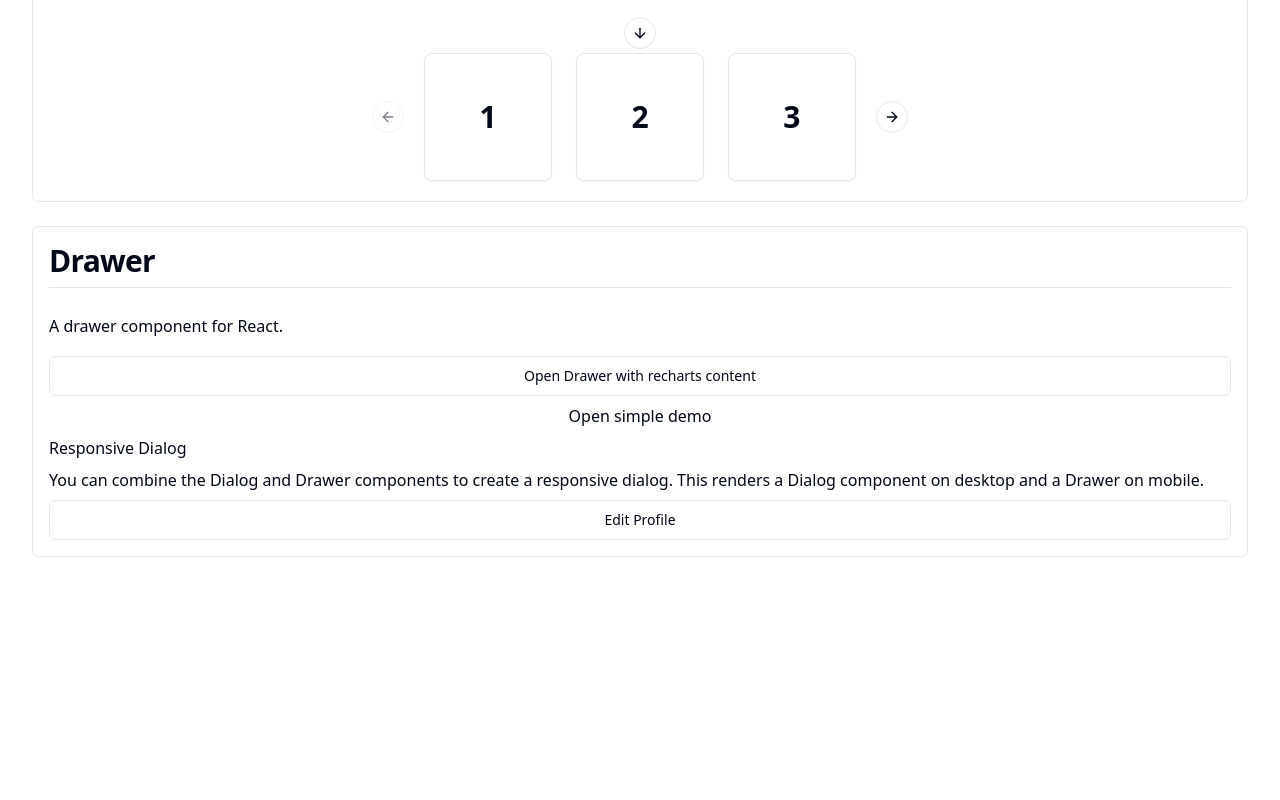
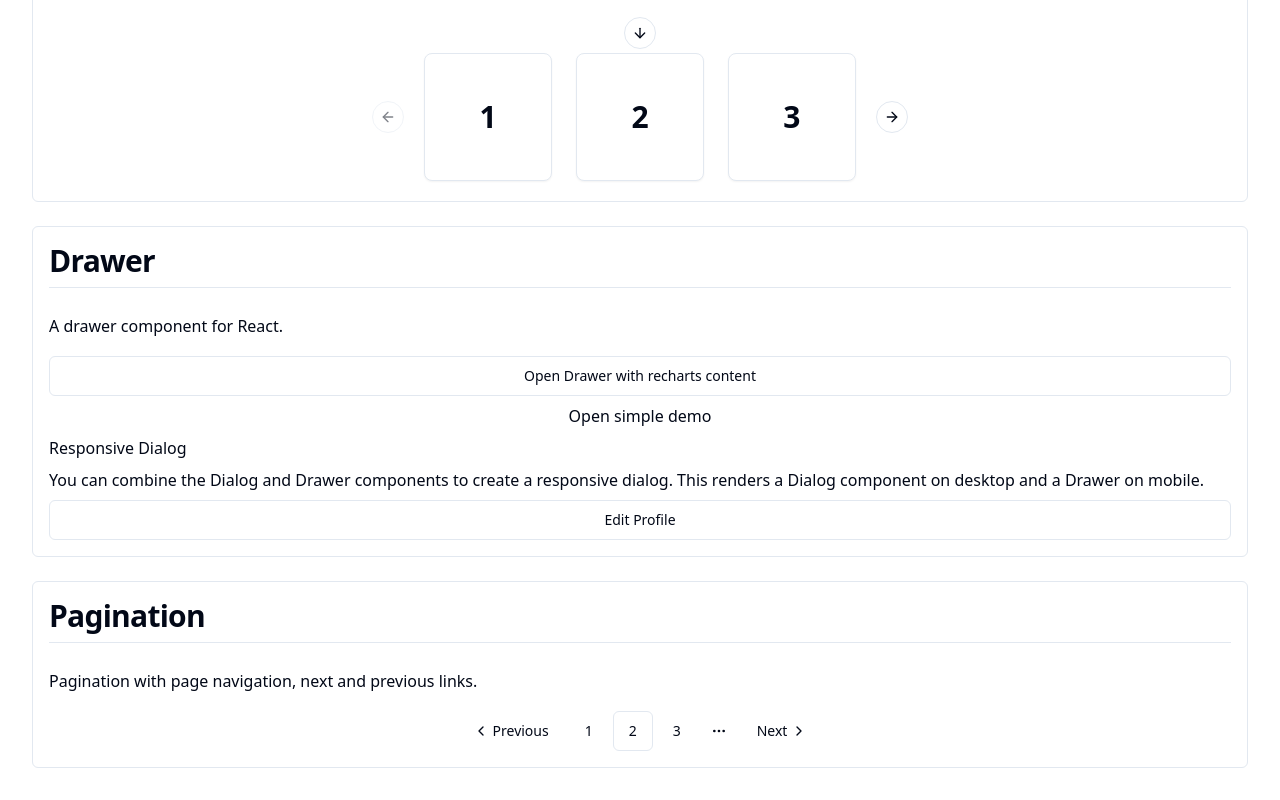
Before and after one commit to clifflee365/shadcn-ui-demo, a Next.js app: page /new in a window 1280 px wide. Shown: the part 1065-1865 px from the top of the page. Before the commit the page ends 1654 px from the top, so only its background shows below. Built offline with nearby package versions, Linux system fonts and the light colour scheme.

Commit message:
feat: pagination

```diff
--- a/app/new/page.tsx
+++ b/app/new/page.tsx
@@ -10,6 +10,7 @@
 } from "@/components/CarouselDemo"
 import { DrawerDemo, DrawerDemoWithChart } from "@/components/DrawerDemo"
 import { DrawerDialogDemo } from "@/components/DrawerDialogDemo"
+import { PaginationDemo } from "@/components/PaginationDemo"
 
 const NewComponents = () => {
   return (
@@ -27,7 +28,11 @@
         </div>
         <CarouselAPIDemo />
       </Box>
-      <Box title="Drawer" desc="A drawer component for React." contentClassName="flex flex-col gap-2">
+      <Box
+        title="Drawer"
+        desc="A drawer component for React."
+        contentClassName="flex flex-col gap-2"
+      >
         <DrawerDemoWithChart />
         <DrawerDemo />
         <div className="flex flex-col gap-2">
@@ -40,6 +45,13 @@
           <DrawerDialogDemo />
         </div>
       </Box>
+
+      <Box
+        title="Pagination"
+        desc="Pagination with page navigation, next and previous links."
+      >
+        <PaginationDemo />
+      </Box>
     </div>
   )
 }
--- /dev/null
+++ b/components/PaginationDemo.tsx
@@ -0,0 +1,38 @@
+import {
+  Pagination,
+  PaginationContent,
+  PaginationEllipsis,
+  PaginationItem,
+  PaginationLink,
+  PaginationNext,
+  PaginationPrevious,
+} from "@/components/ui/pagination"
+
+export function PaginationDemo() {
+  return (
+    <Pagination>
+      <PaginationContent>
+        <PaginationItem>
+          <PaginationPrevious href="#" />
+        </PaginationItem>
+        <PaginationItem>
+          <PaginationLink href="#">1</PaginationLink>
+        </PaginationItem>
+        <PaginationItem>
+          <PaginationLink href="#" isActive>
+            2
+          </PaginationLink>
+        </PaginationItem>
+        <PaginationItem>
+          <PaginationLink href="#">3</PaginationLink>
+        </PaginationItem>
+        <PaginationItem>
+          <PaginationEllipsis />
+        </PaginationItem>
+        <PaginationItem>
+          <PaginationNext href="#" />
+        </PaginationItem>
+      </PaginationContent>
+    </Pagination>
+  )
+}
--- /dev/null
+++ b/components/ui/pagination.tsx
@@ -0,0 +1,117 @@
+import * as React from "react"
+import { ChevronLeft, ChevronRight, MoreHorizontal } from "lucide-react"
+
+import { cn } from "@/lib/utils"
+import { ButtonProps, buttonVariants } from "@/components/ui/button"
+
+const Pagination = ({ className, ...props }: React.ComponentProps<"nav">) => (
+  <nav
+    role="navigation"
+    aria-label="pagination"
+    className={cn("mx-auto flex w-full justify-center", className)}
+    {...props}
+  />
+)
+Pagination.displayName = "Pagination"
+
+const PaginationContent = React.forwardRef<
+  HTMLUListElement,
+  React.ComponentProps<"ul">
+>(({ className, ...props }, ref) => (
+  <ul
+    ref={ref}
+    className={cn("flex flex-row items-center gap-1", className)}
+    {...props}
+  />
+))
+PaginationContent.displayName = "PaginationContent"
+
+const PaginationItem = React.forwardRef<
+  HTMLLIElement,
+  React.ComponentProps<"li">
+>(({ className, ...props }, ref) => (
+  <li ref={ref} className={cn("", className)} {...props} />
+))
+PaginationItem.displayName = "PaginationItem"
+
+type PaginationLinkProps = {
+  isActive?: boolean
+} & Pick<ButtonProps, "size"> &
+  React.ComponentProps<"a">
+
+const PaginationLink = ({
+  className,
+  isActive,
+  size = "icon",
+  ...props
+}: PaginationLinkProps) => (
+  <a
+    aria-current={isActive ? "page" : undefined}
+    className={cn(
+      buttonVariants({
+        variant: isActive ? "outline" : "ghost",
+        size,
+      }),
+      className
+    )}
+    {...props}
+  />
+)
+PaginationLink.displayName = "PaginationLink"
+
+const PaginationPrevious = ({
+  className,
+  ...props
+}: React.ComponentProps<typeof PaginationLink>) => (
+  <PaginationLink
+    aria-label="Go to previous page"
+    size="default"
+    className={cn("gap-1 pl-2.5", className)}
+    {...props}
+  >
+    <ChevronLeft className="h-4 w-4" />
+    <span>Previous</span>
+  </PaginationLink>
+)
+PaginationPrevious.displayName = "PaginationPrevious"
+
+const PaginationNext = ({
+  className,
+  ...props
+}: React.ComponentProps<typeof PaginationLink>) => (
+  <PaginationLink
+    aria-label="Go to next page"
+    size="default"
+    className={cn("gap-1 pr-2.5", className)}
+    {...props}
+  >
+    <span>Next</span>
+    <ChevronRight className="h-4 w-4" />
+  </PaginationLink>
+)
+PaginationNext.displayName = "PaginationNext"
+
+const PaginationEllipsis = ({
+  className,
+  ...props
+}: React.ComponentProps<"span">) => (
+  <span
+    aria-hidden
+    className={cn("flex h-9 w-9 items-center justify-center", className)}
+    {...props}
+  >
+    <MoreHorizontal className="h-4 w-4" />
+    <span className="sr-only">More pages</span>
+  </span>
+)
+PaginationEllipsis.displayName = "PaginationEllipsis"
+
+export {
+  Pagination,
+  PaginationContent,
+  PaginationEllipsis,
+  PaginationItem,
+  PaginationLink,
+  PaginationNext,
+  PaginationPrevious,
+}
```
